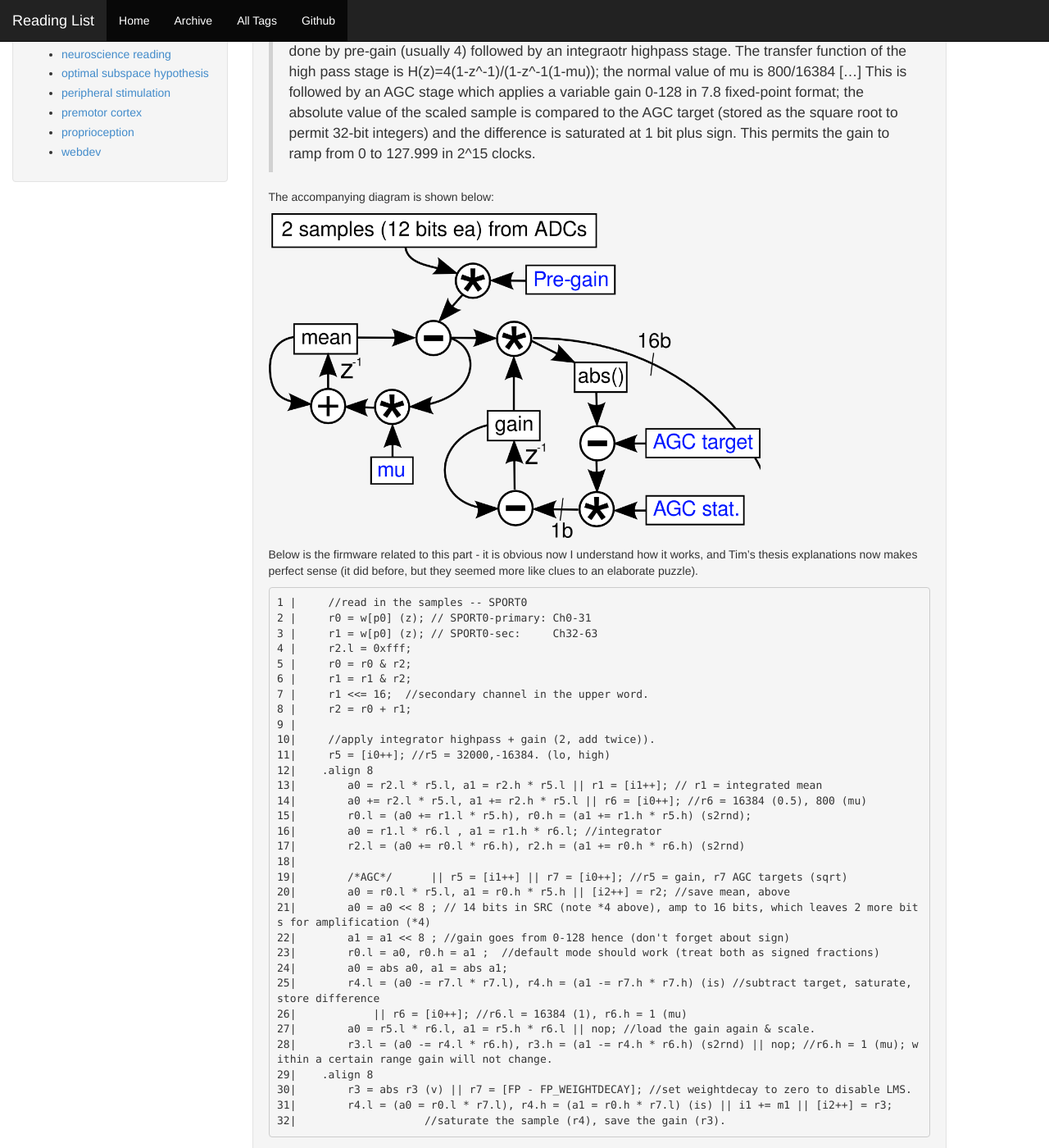
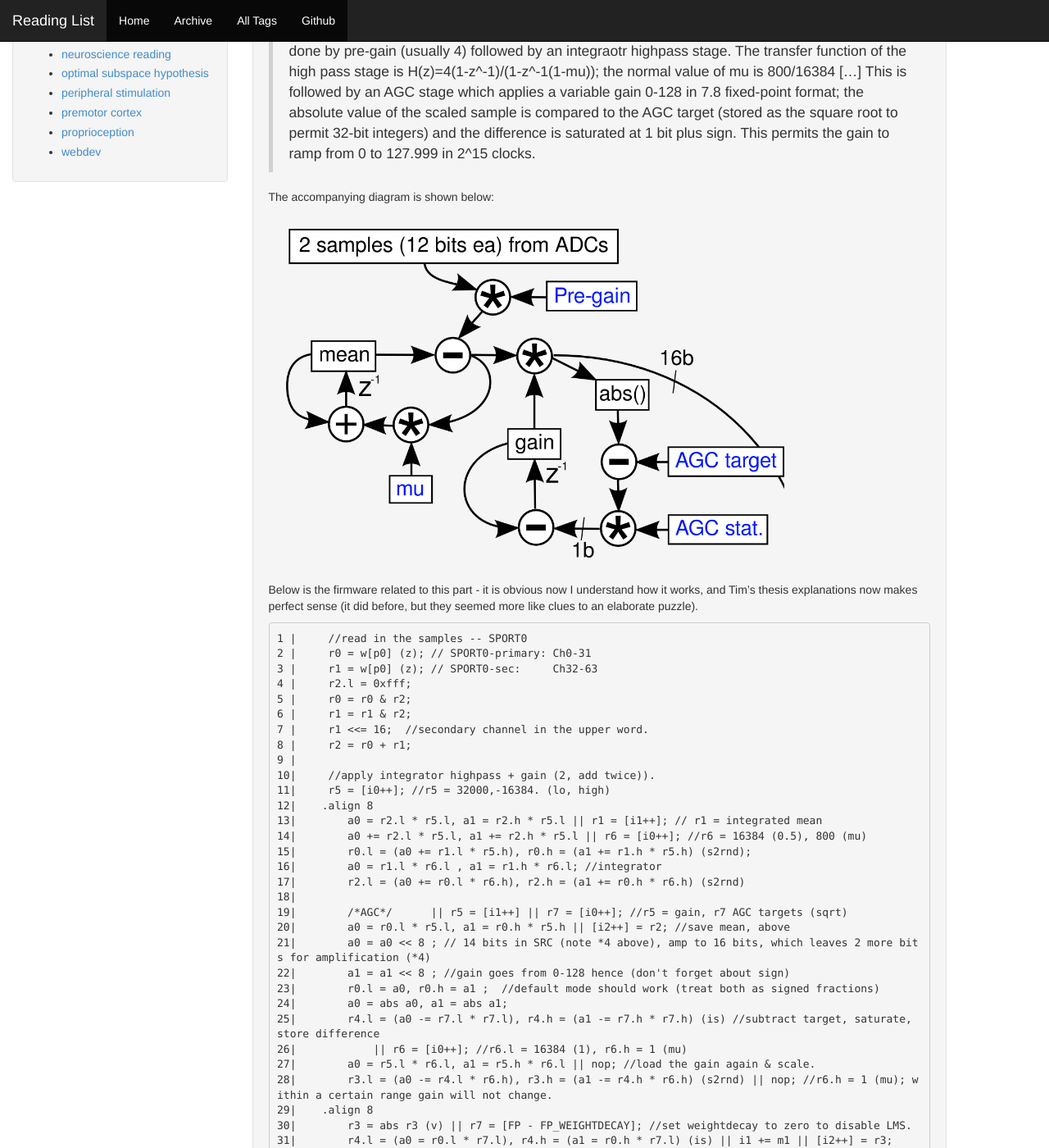
Before and after one commit to allenyin/reading_list, a Jekyll site: the page built from _posts/2015-12-24-WirelessAGC.md, in a window 1280 px wide and 1400 px high, scrolled down 875 px. Shown: the whole window at 82% size. Built offline with Jekyll 4.4.1, drawn with Linux system fonts in a browser that asks for light colours; Markdown is read by kramdown in place of the engine named in the settings; formulas are drawn with MathJax 3.

Commit message:
Got the image stuff working. Changed to kramdown. Can fit image width to parent div by using width=100%

```diff
--- a/_config.yml
+++ b/_config.yml
@@ -30,7 +30,7 @@
 paginate: 20
 
 highlighter: pygments
-markdown: redcarpet
+markdown: kramdown
 redcarpet:
   extensions: ["no_intra_emphasis", "fenced_code_blocks", "autolink", "tables", "with_toc_data"]
 
--- a/_posts/2015-12-24-WirelessAGC.md
+++ b/_posts/2015-12-24-WirelessAGC.md
@@ -36,7 +36,8 @@
 
 The accompanying diagram is shown below:
 
-<img src="{{ site.baseurl }}/assets/tim_AGC.png" width="600px">
+![image1]({{ site.baseurl }}/assets/tim_AGC.png){: .center-image }
+
 
 Below is the firmware related to this part - it is obvious now I understand how it works, and Tim's thesis explanations now makes perfect sense (it did before, but they seemed more like clues to an elaborate puzzle).
 
--- a/css/theme.css
+++ b/css/theme.css
@@ -49,3 +49,10 @@
 .author a {
     color: #ee4444;
 }
+
+.center-image {
+    margin: 2px;
+    display: block;
+    padding: 19px;
+    width: 80%;
+}
```
